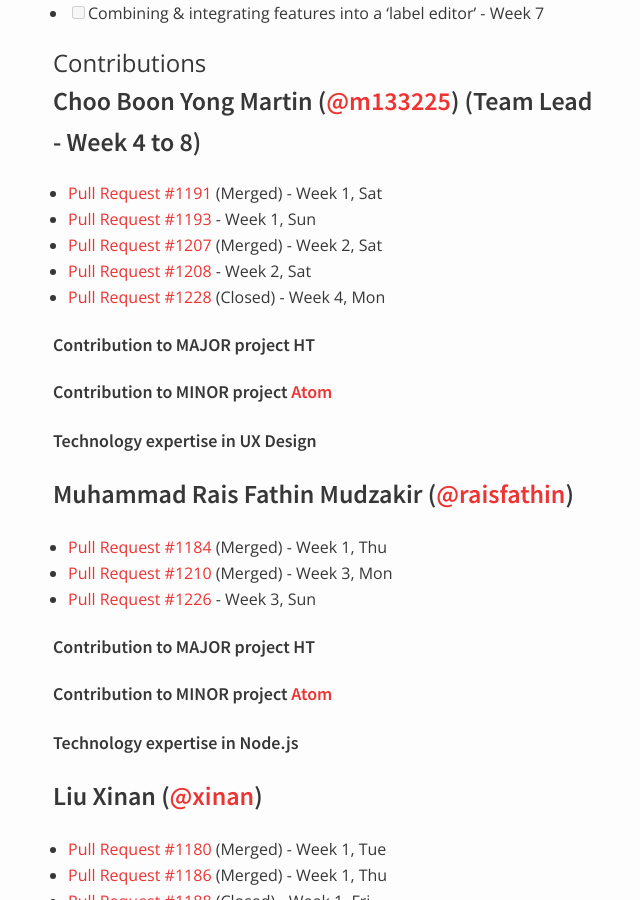
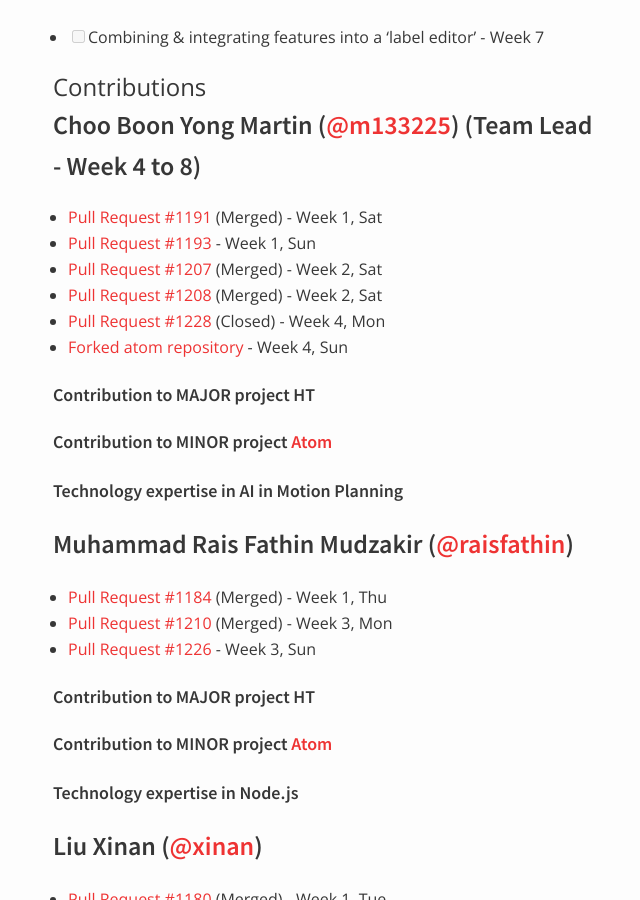
Before and after one commit to nus-oss/cs3281-AY1516S2-website, a Jekyll site: the page built from teams/hubturbo.md, in a window 1280 px wide and 900 px high, scrolled down 1185 px. Shown: the whole window, without its empty margins (317-957 px from the left). Built offline with Jekyll 4.4.1, drawn with Linux system fonts in a browser that asks for light colours; some of the changed text lies outside the part shown.

Commit message:
Modified m133225's technology expertise & update team contributions/workplan.

```diff
--- a/teams/hubturbo.md
+++ b/teams/hubturbo.md
@@ -22,7 +22,8 @@ permalink: /teams/hubturbo/
  - [@m133225](https://github.com/m133225)
    ([Choo Boon Yong Martin](http://m133225.github.io))
    - Technology Expertise:
-	 UX Design
+	 Artificial Intelligence in Motion Planning
+
  - [@raisfathin](https://github.com/raisfathin)
    ([Muhammad Rais Fathin Mudzakir](http://raisfathin.github.io))
    - Technology Expertise:
@@ -30,7 +31,8 @@ permalink: /teams/hubturbo/
 
  - [@xinan](https://github.com/xinan)
    ([Liu Xinan](http://xinan.io))
-   - Technology Expertise: UI Responsiveness Optimization
+   - Technology Expertise:
+	 UI Responsiveness Optimization
 
 # Work Plan
 
@@ -62,14 +64,15 @@ permalink: /teams/hubturbo/
 * [Pull Request #1191](https://github.com/HubTurbo/HubTurbo/pull/1191) (Merged) - Week 1, Sat
 * [Pull Request #1193](https://github.com/HubTurbo/HubTurbo/pull/1193) - Week 1, Sun
 * [Pull Request #1207](https://github.com/HubTurbo/HubTurbo/pull/1207) (Merged) - Week 2, Sat
-* [Pull Request #1208](https://github.com/HubTurbo/HubTurbo/pull/1208) - Week 2, Sat
+* [Pull Request #1208](https://github.com/HubTurbo/HubTurbo/pull/1208) (Merged) - Week 2, Sat
 * [Pull Request #1228](https://github.com/HubTurbo/HubTurbo/pull/1228) (Closed) - Week 4, Mon
+* [Forked atom repository](https://github.com/m133225/atom) - Week 4, Sun
 
 ##### Contribution to MAJOR project HT
 
 ##### Contribution to MINOR project [Atom](https://github.com/atom/atom)
 
-##### Technology expertise in UX Design
+##### Technology expertise in AI in Motion Planning
 
 ### Muhammad Rais Fathin Mudzakir ([@raisfathin](https://github.com/raisfathin))
 
@@ -106,6 +109,7 @@ permalink: /teams/hubturbo/
 * [Pull Request #1212](https://github.com/HubTurbo/HubTurbo/pull/1212) - Week 3, Mon
 * [Rewrite LabelPickerDialog view in fxml](https://github.com/nus-fboa2016-ht/HubTurbo/blob/SuperAwesomeLabelPicker/src/main/resources/ui/fxml/LabelPickerView.fxml) - Week 3, Sun
 * [Forked scikit-learn repository](https://github.com/jinified/scikit-learn) - Week 4, Sun
+
 ##### Contribution to MAJOR project HT
 
 ##### Contribution to MINOR project [scikit-learn](https://github.com/scikit-learn/scikit-learn)
```
